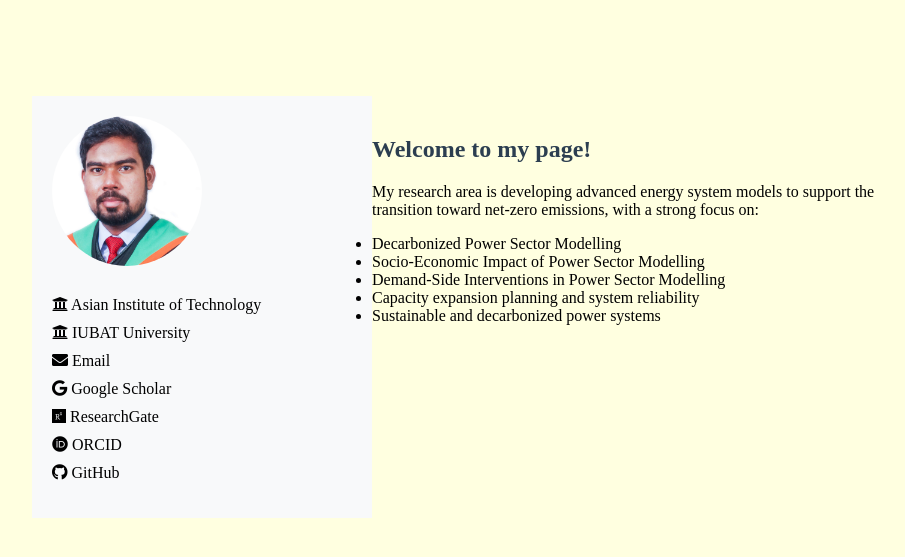
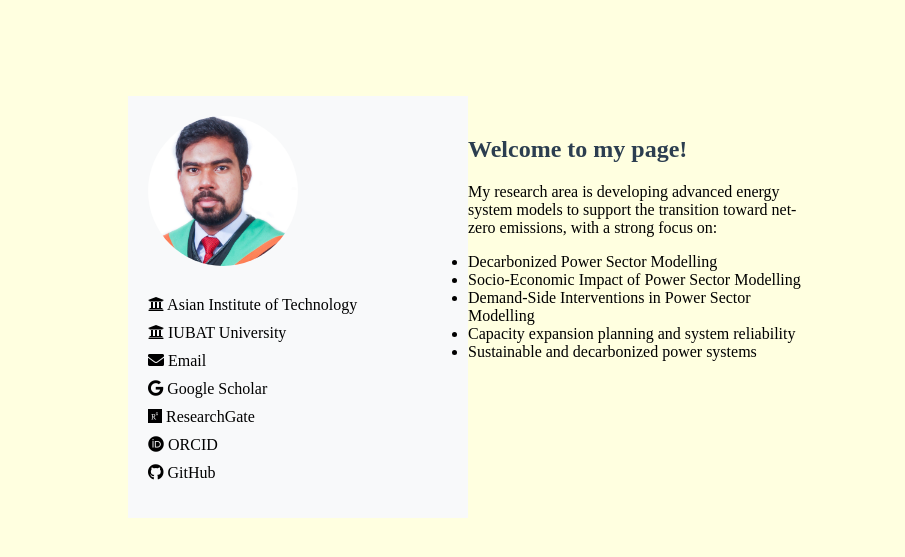
Before and after one commit to FiruzAhamed/firuzahamed.github.io, a Jekyll site: the page built from index.md, in a window 1280 px wide. Shown: the top 557 px of the page, without its empty margins (160-1065 px from the left). Built offline with Jekyll 4.4.1, drawn with Linux system fonts in a browser that asks for light colours.

Commit message:
Update style.css

```diff
--- a/assets/css/style.css
+++ b/assets/css/style.css
@@ -1,5 +1,5 @@
 body {
-  margin: 1in 2in 1in 2in; /* 1in top, 2in right, 1in bottom, 2in left */
+  margin: 1in 3in 1in 3in; /* 1in top, 2in right, 1in bottom, 2in left */
 }
 body {
   background-color: lightyellow;
```
